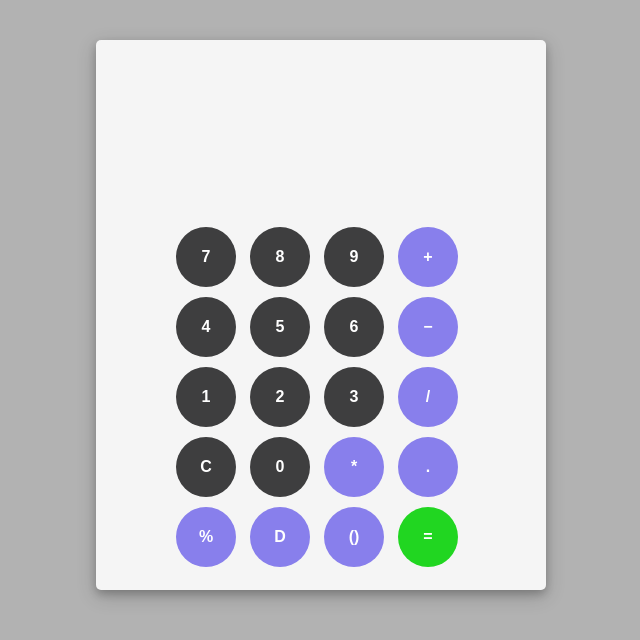
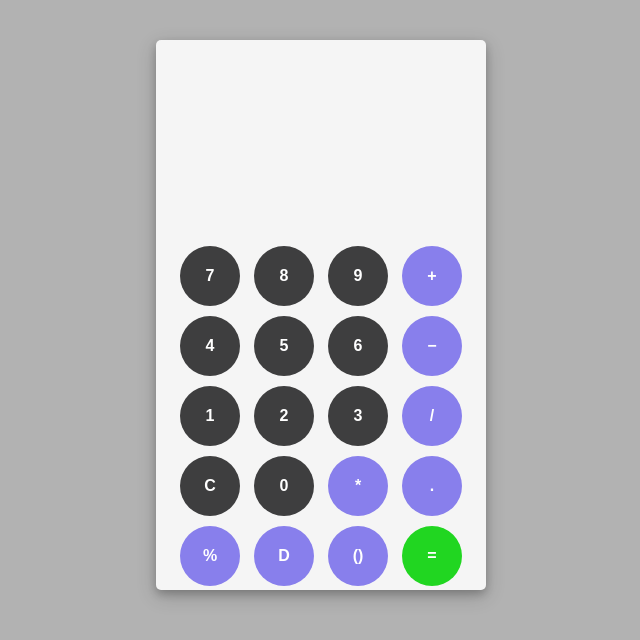
Before and after one commit to abhishekk21/Calculator, a plain HTML site: page index.html in a window 1280 px wide. Shown: the whole page, without its empty margins (319-959 px from the left). Drawn offline with Linux system fonts and the light colour scheme.

Commit message:
Update style.css

```diff
--- a/style.css
+++ b/style.css
@@ -2,7 +2,7 @@
     background-color: rgb(245, 245, 245);
         border-radius: 5px;
         position: relative;
-        width: 450px;
+        width: 330px;
         height: 550px;
         margin: 10px auto;
         top: 30px;
@@ -29,9 +29,9 @@
 
 }
 #keyboard{
-    height: 0px;
-    width: 300px;
-    margin: -18px 75px;
+    height: 350px;
+    margin: 1px 19px
+
 }
 .button {
         background-color: rgb(62, 62, 63);
```
